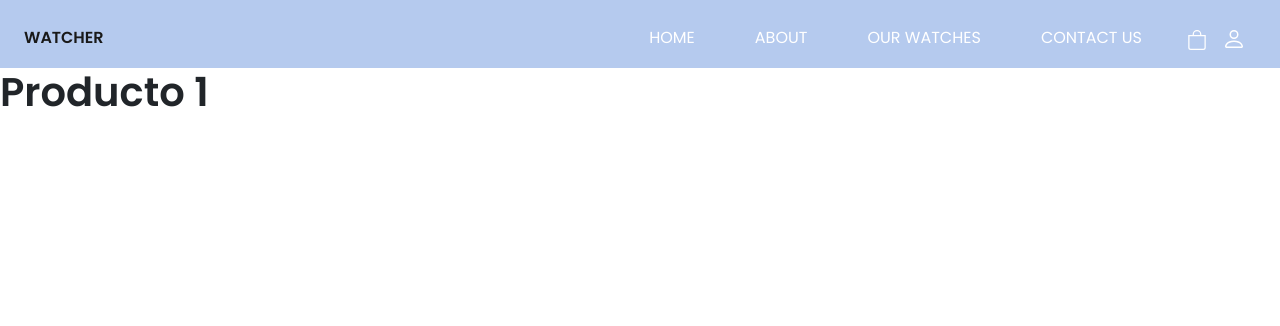
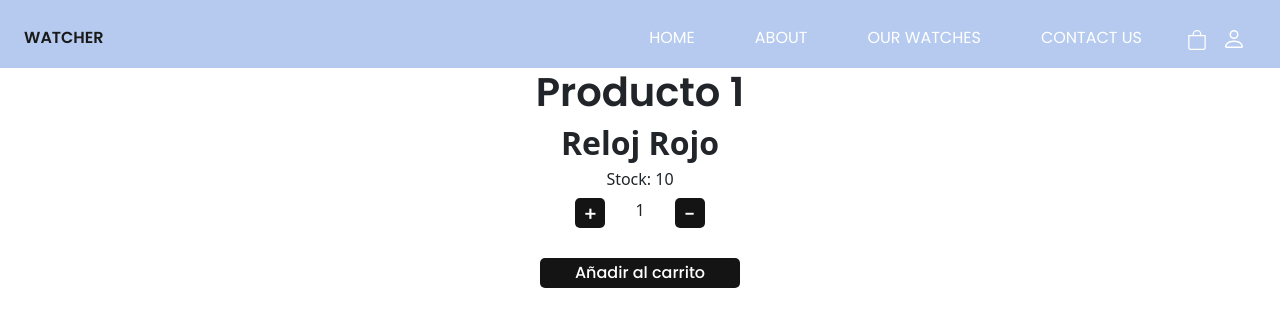
Before and after one commit to isma-morel/Proyecto-React, a React (Create React App) app: page / in a window 1280 px wide. Shown: the top 326 px of the page. Built offline with nearby package versions, Linux system fonts and the light colour scheme.

Commit message:
desafio contador + agregando estilos

```diff
--- a/src/App.css
+++ b/src/App.css
@@ -1,4 +1,8 @@
 @import url("https://fonts.googleapis.com/css2?family=Poppins:wght@100;200;300;400;500;600&display=swap");
+html {
+  font-family: "Poppins", sans-serif;
+}
+
 .header-custom {
   z-index: 9999;
   background-color: #b5caee;
@@ -58,6 +62,12 @@
   height: 24px;
 }
 
+.product-section .itemlista-container {
+  display: flex;
+  justify-content: center;
+  align-items: center;
+  flex-direction: column;
+}
 .product-section .itemlista-container .product-tittle {
   display: inline;
   cursor: pointer;
@@ -69,5 +79,89 @@
   color: #ffff;
   background-color: black;
 }
+.product-section .itemlista-container .name-product {
+  font-weight: bold;
+  font-size: 2rem;
+}
+.product-section .itemlista-container .stock {
+  font-size: 1rem;
+}
+.product-section .itemlista-container .container-btns .btn-add, .product-section .itemlista-container .container-btns .btn-decrease {
+  font-size: 20px;
+  outline: none;
+  border: none;
+  margin-right: 30px;
+  margin-left: 30px;
+  position: relative;
+  width: 30px;
+  height: 30px;
+  background: #141414;
+  color: #fff;
+  font-family: "Poppins", sans-serif;
+  font-weight: 500;
+  border-radius: 5px;
+  transition: 0.4s ease all;
+  overflow: hidden;
+}
+.product-section .itemlista-container .container-btns .btn-add span, .product-section .itemlista-container .container-btns .btn-decrease span {
+  position: inherit;
+  z-index: 2;
+}
+.product-section .itemlista-container .container-btns .btn-add::after, .product-section .itemlista-container .container-btns .btn-decrease::after {
+  opacity: 0;
+  content: "";
+  width: 40px;
+  height: 40px;
+  border-radius: 5px;
+  background: #b5caee;
+  position: absolute;
+  left: -30px;
+  top: 0px;
+  transition: 0.4s ease all;
+}
+.product-section .itemlista-container .container-btns .btn-add:hover::after, .product-section .itemlista-container .container-btns .btn-decrease:hover::after {
+  left: -1px;
+  top: -1px;
+  opacity: 1;
+}
+.product-section .itemlista-container .btn-cart {
+  font-size: 1rem;
+  outline: none;
+  border: none;
+  background: none;
+  margin-top: 30px;
+  position: relative;
+  width: 200px;
+  height: 30px;
+  background: #141414;
+  color: #fff;
+  font-family: "Poppins", sans-serif;
+  font-weight: 500;
+  word-wrap: normal;
+  border-radius: 5px;
+  text-align: center;
+  transition: 0.3s ease all;
+  overflow: hidden;
+}
+.product-section .itemlista-container .btn-cart span {
+  position: inherit;
+  z-index: 2;
+}
+.product-section .itemlista-container .btn-cart::after {
+  content: "";
+  width: 5%;
+  height: 20%;
+  top: 45%;
+  right: 48%;
+  border-radius: 100%;
+  background: #b5caee;
+  position: absolute;
+  opacity: 0;
+  transition: 0.4s ease-in-out transform, 0.4s ease-in-out opacity;
+}
+.product-section .itemlista-container .btn-cart:hover::after {
+  transform: scale(25, 10);
+  opacity: 1;
+}
 
 /*# sourceMappingURL=App.css.map */
--- a/src/App.js
+++ b/src/App.js
@@ -2,7 +2,7 @@
 import 'bootstrap/dist/css/bootstrap.min.css'
 import { useState } from 'react';
 import './App.css';
-import { ItemListContainer } from './assets/components/itemlistcontainer/ItemListContainer';
+import { ItemListContainer } from './assets/components/main/itemlistcontainer/ItemListContainer';
 import { NavBar } from './assets/components/navbar/NavBar';
 
 
@@ -10,11 +10,11 @@ function App() {
 
   const [productNumber, setProductNumber] = useState(1)
 
-  const nextProduct = () => setProductNumber(productNumber + 1)
+  const handleClick = () => setProductNumber(productNumber + 1)
   return (
     <>
       <NavBar/>
-      <ItemListContainer click={nextProduct} num={productNumber}/>
+      <ItemListContainer click={handleClick} num={productNumber}/>
     </>
   );
 }
--- a/src/assets/components/itemlistcontainer/ItemListContainer.jsx
+++ /dev/null
@@ -1,9 +0,0 @@
-export const ItemListContainer = (greeting) => {
-    return(
-        <section className="product-section">
-            <div className="itemlista-container">
-                <h1 className="product-tittle" onClick={greeting.click}>Producto {greeting.num}</h1>
-            </div>
-        </section>
-    )
-}
--- /dev/null
+++ b/src/assets/components/main/itemlistcontainer/ItemListContainer.jsx
@@ -0,0 +1,28 @@
+import { useState } from "react"
+import { ItemCount } from "./itemcount/ItemCount"
+
+export const ItemListContainer = ( greeting ) => {
+    const [count, setCount] = useState( 1 );
+    const [stock, setStock] = useState( 10 );
+    const onAdd = () => {
+        if(stock > 1) {
+            setCount(count + 1)
+            setStock(stock -1)
+        }
+
+    }
+    const onDecrease = () => {
+        if(count > 1){
+            setCount(count - 1)
+            setStock(stock + 1)
+        }
+    }
+    return(
+        <section className="product-section container">
+            <div className="itemlista-container">
+                <h1 className="product-tittle" onClick={greeting.click}>Producto {greeting.num}</h1>
+                <ItemCount stock={stock} initial={count} decrease={onDecrease} add={onAdd}/>
+            </div>
+        </section>
+    )
+}
--- /dev/null
+++ b/src/assets/components/main/itemlistcontainer/itemcount/ItemCount.jsx
@@ -0,0 +1,14 @@
+export const ItemCount = ( props ) => {
+    return (
+        <>
+            <h2 className="name-product">Reloj Rojo</h2>
+            <h3 className="stock">Stock: {props.stock}</h3>
+            <div className="d-flex container-btns">
+                <button className="btn-add" onClick={props.add}><span>+</span></button>
+                <span className="initial">{props.initial}</span>
+                <button className="btn-decrease" onClick={props.decrease}><span>-</span></button>
+            </div>
+            <button className="btn-cart d-block"><span>Añadir al carrito</span></button>
+        </>
+    )
+}
--- a/src/assets/components/navbar/cartwidget/CartWidget.jsx
+++ b/src/assets/components/navbar/cartwidget/CartWidget.jsx
@@ -2,7 +2,7 @@ export const CartWidget = () => {
     return (
         <>
             <div className="container-cart">
-                <svg xmlns="http://www.w3.org/2000/svg" fill="currentColor" class="bi bi-bag" viewBox="0 0 16 16">
+                <svg xmlns="http://www.w3.org/2000/svg" fill="currentColor" className="bi bi-bag" viewBox="0 0 16 16">
                     <path d="M8 1a2.5 2.5 0 0 1 2.5 2.5V4h-5v-.5A2.5 2.5 0 0 1 8 1zm3.5 3v-.5a3.5 3.5 0 1 0-7 0V4H1v10a2 2 0 0 0 2 2h10a2 2 0 0 0 2-2V4h-3.5zM2 5h12v9a1 1 0 0 1-1 1H3a1 1 0 0 1-1-1V5z"/>
                 </svg>
             </div>
--- a/src/assets/components/navbar/loginwidget/LoginWidget.jsx
+++ b/src/assets/components/navbar/loginwidget/LoginWidget.jsx
@@ -2,7 +2,7 @@ export const LoginWidget = () => {
     return (
         <>
             <div className="container-login">
-                <svg xmlns="http://www.w3.org/2000/svg" fill="currentColor" class="bi bi-person" viewBox="0 0 16 16">
+                <svg xmlns="http://www.w3.org/2000/svg" fill="currentColor" className="bi bi-person" viewBox="0 0 16 16">
                     <path d="M8 8a3 3 0 1 0 0-6 3 3 0 0 0 0 6zm2-3a2 2 0 1 1-4 0 2 2 0 0 1 4 0zm4 8c0 1-1 1-1 1H3s-1 0-1-1 1-4 6-4 6 3 6 4zm-1-.004c-.001-.246-.154-.986-.832-1.664C11.516 10.68 10.289 10 8 10c-2.29 0-3.516.68-4.168 1.332-.678.678-.83 1.418-.832 1.664h10z"/>
                 </svg>
             </div>
--- a/src/assets/scss/App.scss
+++ b/src/assets/scss/App.scss
@@ -1,4 +1,5 @@
 @import url('https://fonts.googleapis.com/css2?family=Poppins:wght@100;200;300;400;500;600&display=swap');
 @import 'base/list';
+@import 'base/reset';
 @import 'components/NavBar';
 @import 'components/ItemListContainer';
--- /dev/null
+++ b/src/assets/scss/base/_reset.scss
@@ -0,0 +1,3 @@
+html {
+    font-family: $fontFamily;
+}
--- a/src/assets/scss/components/_ItemListContainer.scss
+++ b/src/assets/scss/components/_ItemListContainer.scss
@@ -1,5 +1,9 @@
 .product-section {
     .itemlista-container {
+        display: flex;
+        justify-content: center;
+        align-items: center;
+        flex-direction: column;
         .product-tittle {
             display: inline;
             cursor: pointer;
@@ -11,5 +15,93 @@
                 background-color: black;
             }
         }
+        .name-product {
+            font-weight: bold;
+            font-size: 2rem;
+        }
+        .stock {
+            font-size: 1rem;
+        }
+        .container-btns {
+            .btn-add, .btn-decrease {
+                font-size: 20px;
+                outline: none;
+                border: none;
+                margin-right: 30px;
+                margin-left: 30px;
+                position: relative;
+                width: 30px;
+                height: 30px;
+                background: #141414;
+                color: #fff;
+                font-family: $fontFamily;
+                font-weight: 500;
+                border-radius: 5px;
+                transition: .4s ease all;
+                overflow: hidden;
+                & span {
+                    position: inherit;
+                    z-index: 2;
+                }
+                &::after {
+                    opacity: 0;
+                    content: "";
+                    width: 40px;
+                    height: 40px;
+                    border-radius: 5px;
+                    background: nth($colors , 1 );
+                    position: absolute;
+                    left: -30px;
+                    top: 0px;
+                    transition: .4s ease all;
+                }
+                &:hover::after {
+                    left: -1px;
+                    top: -1px;
+                    opacity: 1;
+                }
+            }
+        }
+        .btn-cart {
+            font-size: 1rem;
+            outline: none;
+            border: none;
+            background: none;
+            margin-top: 30px;
+            position: relative;
+            width: 200px;
+            height: 30px;
+            background: #141414;
+            color: #fff;
+            font-family: $fontFamily;
+            font-weight: 500;
+            word-wrap: normal;
+            border-radius: 5px;
+            text-align: center;
+            transition: .3s ease all;
+            overflow: hidden;
+            & {
+                span {
+                    position: inherit;
+                    z-index: 2;
+                }
+            }
+            &::after {
+                content: "";
+                width: 5%;
+                height: 20%;
+                top: 45%;
+                right: 48%;
+                border-radius: 100%;
+                background: nth($colors , 1 );
+                position: absolute;
+                opacity: 0;
+                transition: .4s ease-in-out transform, .4s ease-in-out opacity;
+            }
+            &:hover::after {
+                transform: scale(25, 10);
+                opacity: 1;
+            }
+        }
     }
 }
```
Also changed, not shown: 1 other file (tests, documents, lock files or other folders).
